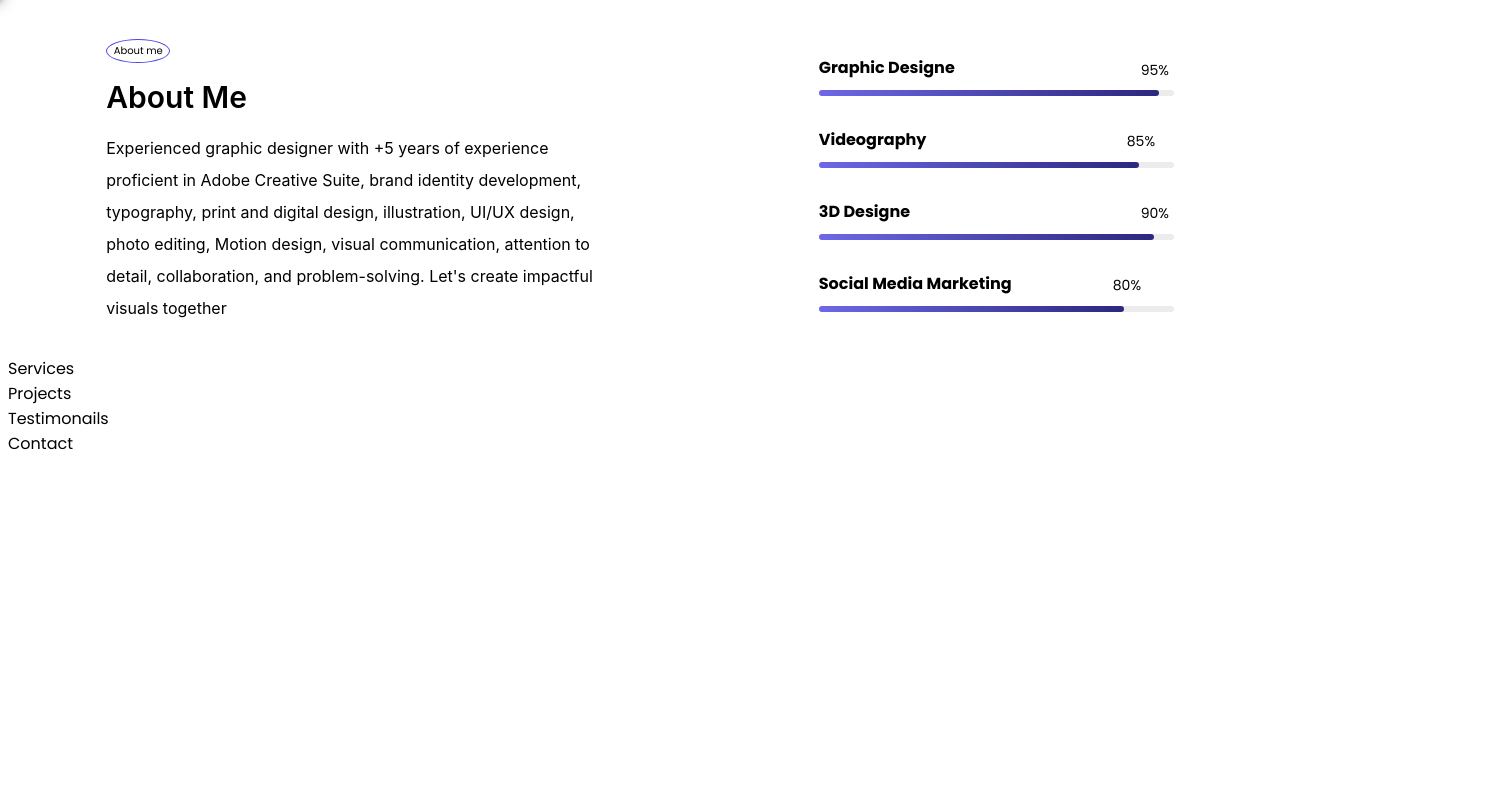
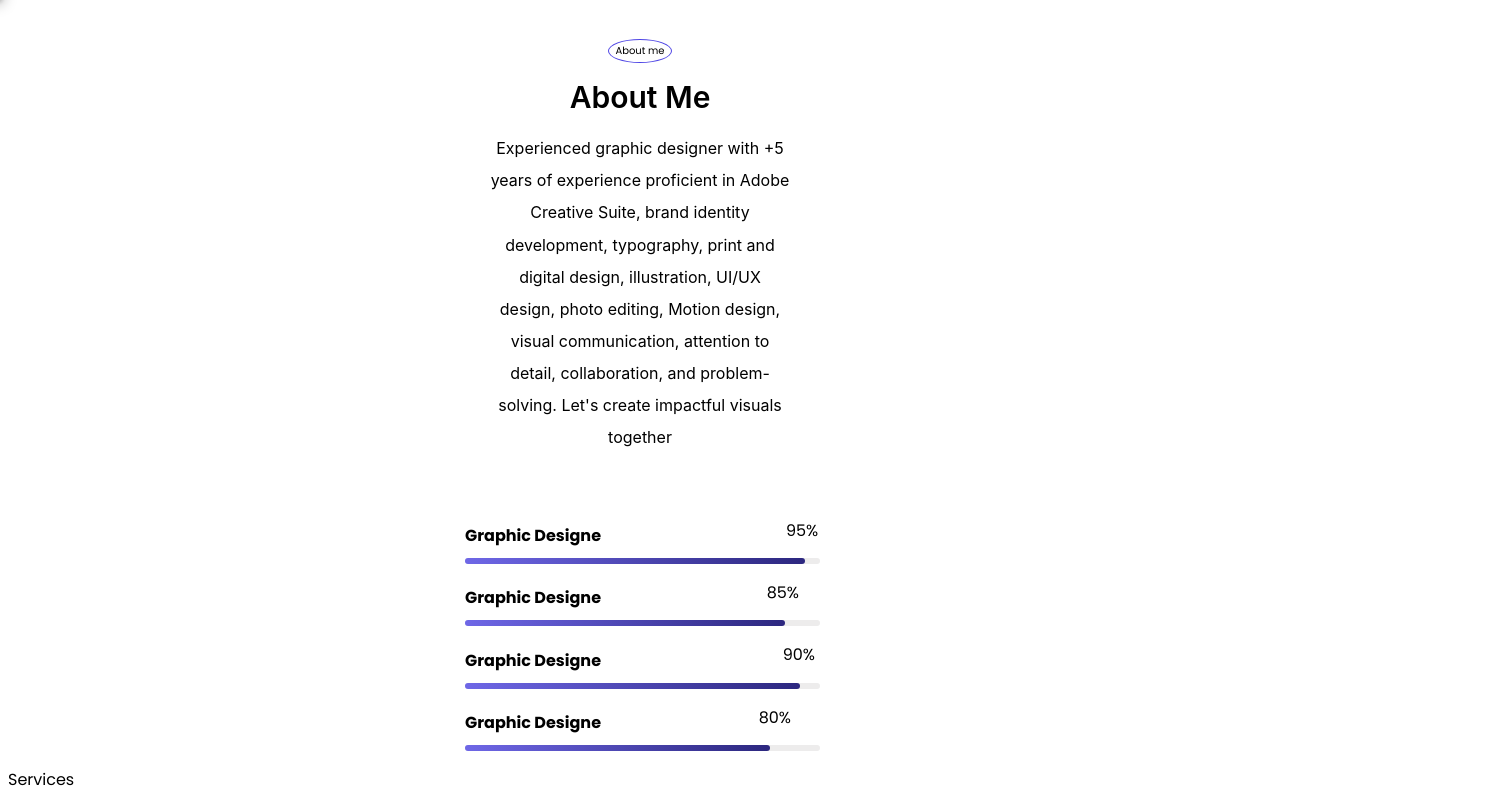
Before and after one commit to zainabturkmen/S-I-S, a React (Create React App) app: page / in a window 1280 px wide. Shown: the part 800-1595 px from the top of the page, 1496 px wide, since content can reach past the window. Before the commit the page ends 1264 px from the top, so only its background shows below. Built offline with nearby package versions, Linux system fonts and the light colour scheme; a web font is replaced by a local one.

Commit message:
adding updates

```diff
--- a/src/components/About.js
+++ b/src/components/About.js
@@ -18,41 +18,49 @@ const About = () => {
             together
           </h3>
         </div>
-        <div>
+        <div className="bottom">
           <div>
-            <h4>Graphic Designe</h4>
+            <div className="title">
+              <h4>Graphic Designe</h4>
+              <p className="number">95%</p>
+            </div>
             <div>
               <div className="percentage-container">
                 <div className="percentage"></div>
               </div>
-              <p className="number">95%</p>
             </div>
           </div>
           <div>
-            <h4>Videography</h4>
+            <div className="title">
+              <h4>Graphic Designe</h4>
+              <p className="number2">85%</p>
+            </div>
             <div>
               <div className="percentage-container">
                 <div className="percentage2"></div>
               </div>
-              <p className="number2">85%</p>
             </div>
           </div>
           <div>
-            <h4>3D Designe</h4>
+            <div className="title">
+              <h4>Graphic Designe</h4>
+              <p className="number3">90%</p>
+            </div>
             <div>
               <div className="percentage-container">
                 <div className="percentage3"></div>
               </div>
-              <p className="number3">90%</p>
             </div>
           </div>
           <div>
-            <h4>Social Media Marketing</h4>
+            <div className="title">
+              <h4>Graphic Designe</h4>
+              <p className="number4">80%</p>
+            </div>
             <div>
               <div className="percentage-container">
                 <div className="percentage4"></div>
               </div>
-              <p className="number4">80%</p>
             </div>
           </div>
         </div>
@@ -65,9 +73,7 @@ const Wrapper = styled.div`
   .container {
     display: flex;
     flex-direction: column;
-    justify-content: center;
-    align-items: center;
-    width: 400px;
+    width: 350px;
     margin: 0 auto;
     gap: 2em;
     padding: 1em;
@@ -91,7 +97,7 @@ const Wrapper = styled.div`
     font-family: Inter;
     font-size: 30px;
     font-weight: 600;
-    line-height: 78px; /* 260% */
+    line-height: 78px;
     margin-top: -0.5em;
   }
 
@@ -100,8 +106,9 @@ const Wrapper = styled.div`
     font-family: Inter;
     font-size: 16px;
     font-weight: 400;
-    line-height: 201%; /* 32.16px */
+    line-height: 201%;
     margin-top: -1.5em;
+    width: 300px;
   }
 
   .percentage-container {
@@ -109,7 +116,12 @@ const Wrapper = styled.div`
     border-radius: 6px;
     background: #edecec;
     margin-top: -0.7em;
-    margin-bottom: -1.6em;
+    /* margin-bottom: -2em; */
+  }
+
+  .title {
+    display: flex;
+    justify-content: space-between;
   }
 
   .percentage,
@@ -134,35 +146,23 @@ const Wrapper = styled.div`
     width: 305px;
   }
 
-  .number,
-  .number2,
-  .number3,
+  .number {
+    margin-right: -0.2em;
+  }
+  .number2 {
+    margin-right: 1em;
+  }
   .number4 {
-    font-size: 14px;
-    position: relative;
-    top: -1.8em;
+    margin-right: 1.5em;
   }
 
-  .number {
-    left: 23em;
-  }
-  .number2 {
-    left: 22em;
-  }
-  .number3 {
-    left: 23em;
-  }
-  .number4 {
-    left: 21em;
-  }
-
-  @media (min-width: 1000px) {
+  /* @media (min-width: 1000px) {
     .container {
       display: flex;
       flex-direction: row;
-      justify-content: space-around;
+      justify-content: space-between;
       gap: 5em;
-      width: 1200px;
+      width: 1000px;
     }
 
     .top {
@@ -177,20 +177,47 @@ const Wrapper = styled.div`
       width: 500px;
       line-height: 2em;
     }
-  }
-  @media (min-width: 1500px) {
+  } */
+  /* @media (min-width: 1500px) {
     .container {
-      gap: 2em;
-      /* width: 1300px; */
     }
 
-    h1{
+    h1 {
       font-size: 2.5em;
-      margin-bottom: .5em;
+      margin-bottom: 0.5em;
     }
 
 
-  }
+    .percentage-container {
+      width: 395px;
+    }
+
+    .percentage {
+      width: 385px;
+    }
+    .percentage2 {
+      width: 370px;
+    }
+    .percentage3 {
+      width: 380px;
+    }
+    .percentage4 {
+      width: 360px;
+    }
+
+    .number {
+      left: 26em;
+    }
+    .number2 {
+      left: 25em;
+    }
+    .number3 {
+      left: 25.5em;
+    }
+    .number4 {
+      left: 24em;
+    }
+  } */
 `;
 
 export default About;
```
